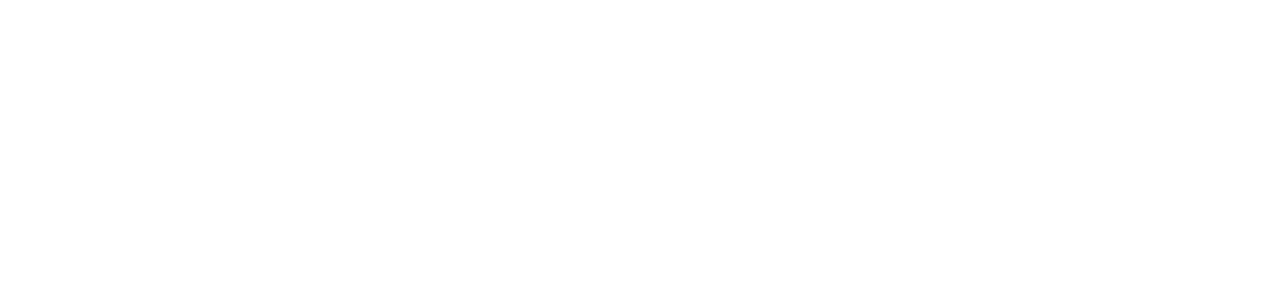
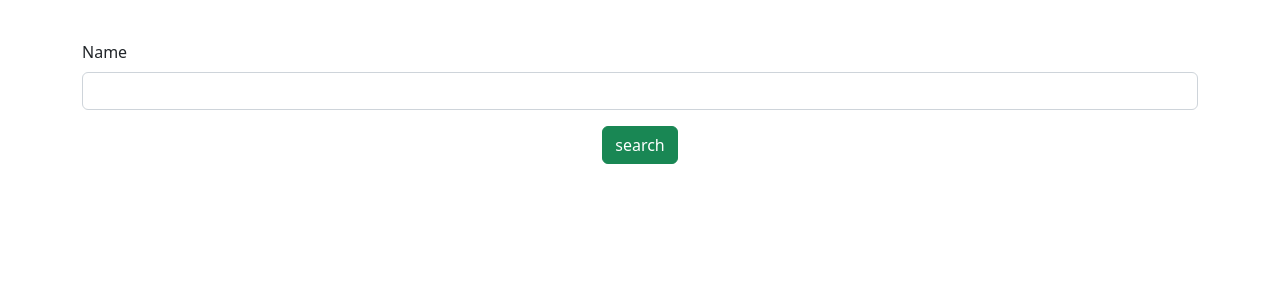
Before and after one commit to krishnanunnijp/shopping-cart-angular-app-2, an Angular app: page /search in a window 1280 px wide. Before the commit this address led to /. Shown: the top 300 px of the page. Built offline with nearby package versions, Linux system fonts and the light colour scheme.

Commit message:
search  added

```diff
--- a/src/app/api.service.ts
+++ b/src/app/api.service.ts
@@ -19,4 +19,7 @@
   addProduct=(value3:any)=>{
     return this.http.post("http://localhost:8080/add",value3)
   }
+  searchProduct=(value5:any)=>{
+    return this.http.post("http://localhost:8080/search",value5)
+  }
 }
--- /dev/null
+++ b/src/app/search-product/search-product.component.html
@@ -0,0 +1,28 @@
+<div class="container">
+    <div class="row">
+        <div class="col col-12 col-sm-12 col md-12 col-lg-12 col-xl-12 col-xxl-12">
+            <div class="row g-3 mt-4">
+                <div class="col col-12 col-sm-12 col-md-12 col-lg-12 col-xl-12 col-xxl-12">
+                    <label for="name" class="form-label">Name</label>
+                    <input name="name" [(ngModel)]="name" type="text" class="form-control">
+                </div>
+                <div class="col col-12 col-sm-12 col-md-12 col-lg-12 col-xl-12 col-xxl-12 text-center">
+<button (click)="searchE()" class="btn btn-success">search</button>
+                </div>
+            </div>
+            <div class="row g-3 mt-4">
+            <div class="col-12 col-sm-6 col-md-4 col-lg-3 col-xl-3 col-xxl-3" *ngFor="let i of data" >
+                <div class="card"  >
+                    <img height="200px" src="{{i.image}}" class="card-img-top" alt="...">
+                    <div style="height: 220px; " class="card-body">
+                      <h5 class="card-title">{{i.name}}</h5>
+                      <p class="card-text">{{i.category}}</p>
+                      <p class="card-text">{{i.price}}</p>
+                      <p class="card-text">{{i.description}}</p>
+                      <a href="#" class="btn btn-primary">Buy Now</a>
+                    </div>
+                  </div> </div>
+            </div>
+        </div>
+    </div>
+</div>
--- /dev/null
+++ b/src/app/search-product/search-product.component.ts
@@ -0,0 +1,33 @@
+import { Component } from '@angular/core';
+import { ApiService } from '../api.service';
+
+@Component({
+  selector: 'app-search-product',
+  templateUrl: './search-product.component.html',
+  styleUrls: ['./search-product.component.css']
+})
+export class SearchProductComponent {
+  constructor(private api:ApiService){}
+  name=""
+
+  data:any=[]
+
+  searchE=()=>{
+    let data1={
+      "name":this.name
+    }
+    this.api.searchProduct(data1).subscribe(
+      (generated:any)=>{
+        if(generated.length!=0){
+        console.log(generated)
+        this.data=generated}
+        else{
+          alert("invalid")
+        }
+
+      }
+    )
+
+  }
+
+}
```
Also changed, not shown: src/app/app.module.ts (+7 -2 lines), src/app/search-product/search-product.component.css (added).
